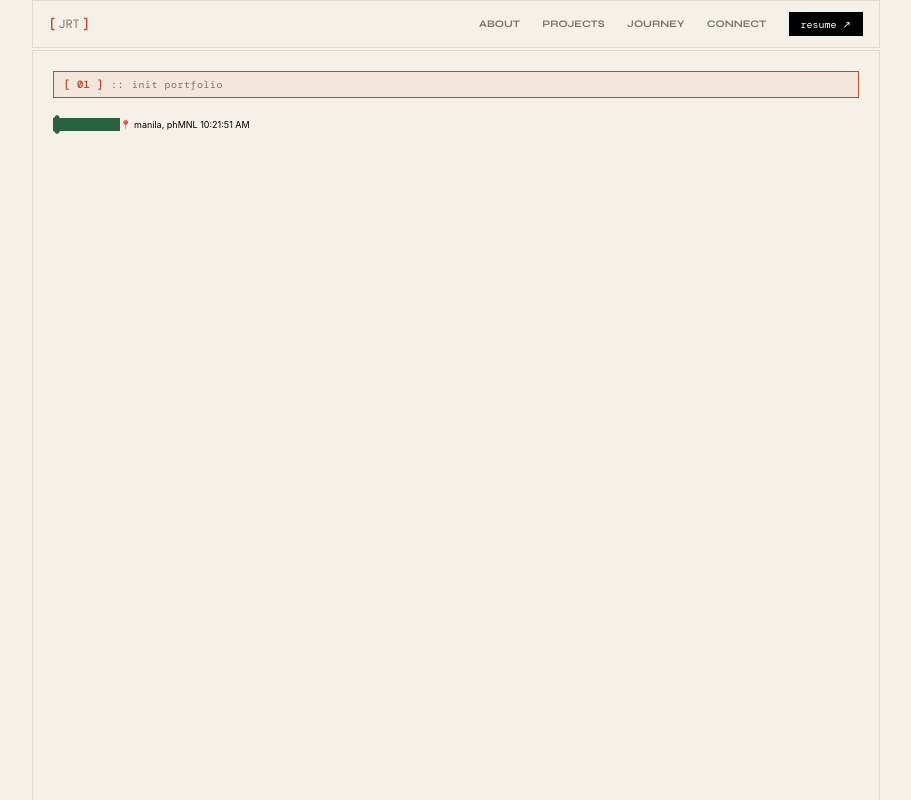
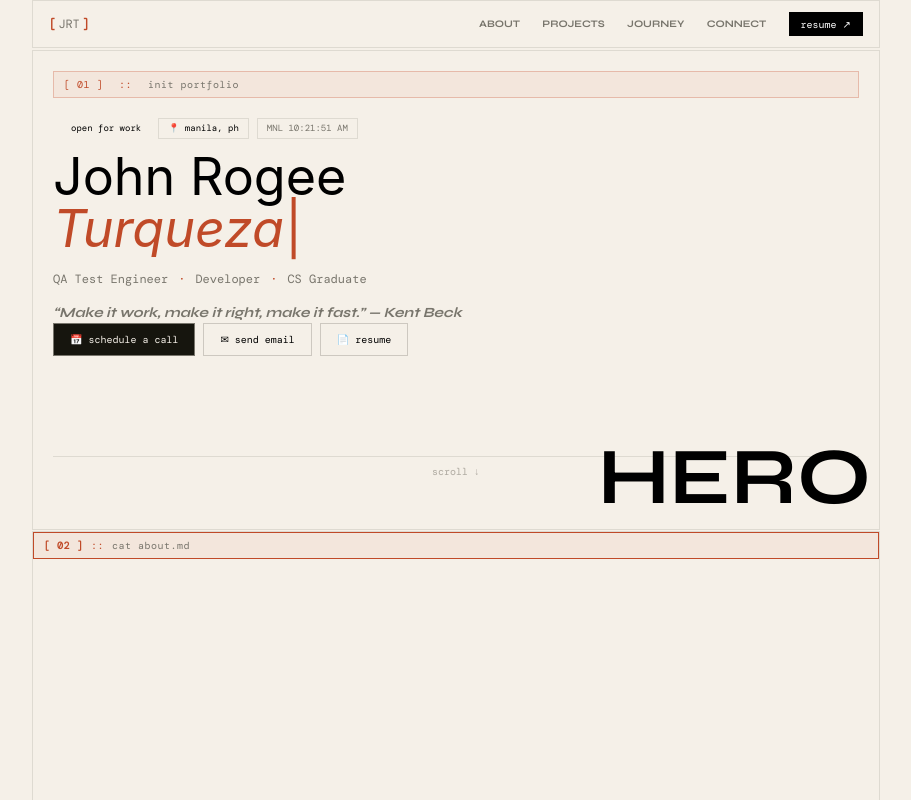
Before and after one commit to jnrgxx/portfolio, a React app: page / in a window 1280 px wide. Shown: the top 800 px of the page, without its empty margins (184-1095 px from the left). Built offline with nearby package versions, Linux system fonts and the light colour scheme; the HTML template or start-up script is replaced by a standard one.

Commit message:
finished hero layout

```diff
--- a/src/Sections/Hero.tsx
+++ b/src/Sections/Hero.tsx
@@ -3,21 +3,57 @@ import Clock from '../Components/Clock';
 export default function Hero() {
 
     return (
-        <div className="flex p-5 flex-col h-[67.5rem] border border-bd bg-cr">
-             <div className="tracking-wider mb-5 border-[0.5px] border-acc py-[5px] px-[10px] flex gap-2 font-dm-mono text-xxs text-muted bg-abg">
-                <p className="text-acc font-bold">[ 01 ]</p>
+        <section className="relative overflow-hidden flex p-5 flex-col h-[30rem] border border-bd bg-cr">
+             <div className="tracking-wider mb-5 border-[0.5px] border-abr py-[5px] px-[10px] flex gap-4 font-dm-mono text-xxs text-muted bg-abg">
+                <p className="text-acc font-med">[ 01 ]</p>
                 <span className="text-acc">::</span>
                 init portfolio
              </div>
 
-             <div className="text-[9px] flex">
-                <span className="text-[#2A6241] bg-[#2A6241] bg-opacity-40">
-                    <span className="h-[5px] w-[5px] rounded-[50%] p-1 bg-[#2A6241]"></span>
+            {/* Chips */}
+             <div className="text-[9px] flex font-dm-mono gap-2 mb-3">
+                <span className="text-grn flex gap-1 items-center px-[9px] py-[3px] bg-ltgrn bg-opacity-40">
+                    <span className="animate-pulse inline-block h-[5px] w-[5px]  rounded-[50%]  bg-grn"></span>
                     open for work
                 </span>
-                <div className="">📍 manila, ph</div>
-                <div className="">MNL <Clock timezone="Asia/Manila" /></div>
+                <div className="border border-[0.5px] border-bd py-[3px] px-[9px]">📍 manila, ph</div>
+                <div className="border border-[0.5px] border-bd py-[3px] px-[9px] text-muted">MNL <Clock timezone="Asia/Manila" /></div>
              </div>
+
+            {/* NAME */}
+             <div className="leading-none text-[52px] font-dmserif flex flex-col items-start mb-4">
+                John Rogee
+                <em className="italic text-acc after:content-['|'] after:not-italic after:ml-[1px] after:animate-cursor-blink">
+                    Turqueza
+                </em>
+             </div>
+
+            {/* Titles */}
+             <div className="flex font-dm-mono text-xs gap-2.5 text-muted mb-4">
+                <p>QA Test Engineer</p>
+                <span className="text-acc">·</span>
+                <p>Developer</p>
+                <span className="text-acc">·</span>
+                <p>CS Graduate</p>
+             </div>
+
+            {/* QUOTE */}
+             <p className="italic mb-5 font-syne text-muted text-sm max-w-[500px] flex">“Make it work, make it right, make it fast.” — Kent Beck</p>
+
+            {/*  */}
+            <div className="flex gap-2 mb-5 text-xxs font-dm-mono">
+                <div className="bg-ink text-cr py-2 px-4 border border-muted py-1 px-2">📅 schedule a call</div>
+                <div className="py-2 px-4 border border-bd2 py-1 px-2">✉ send email</div>
+                <div className="py-2 px-4 border border-bd2 py-1 px-2">📄 resume</div>
+            </div>
+
+        <div className="mt-20 border-t-[0.5px] border-bd">
+            <span className="text-sub font-dm-mono text-xxs select-none">scroll ↓</span>
         </div>
+
+        <div className="select-none font-syne absolute text-[80px] -bottom-2 right-2 text-sectext">HERO</div>
+
+
+        </section>
     )
 }
```
